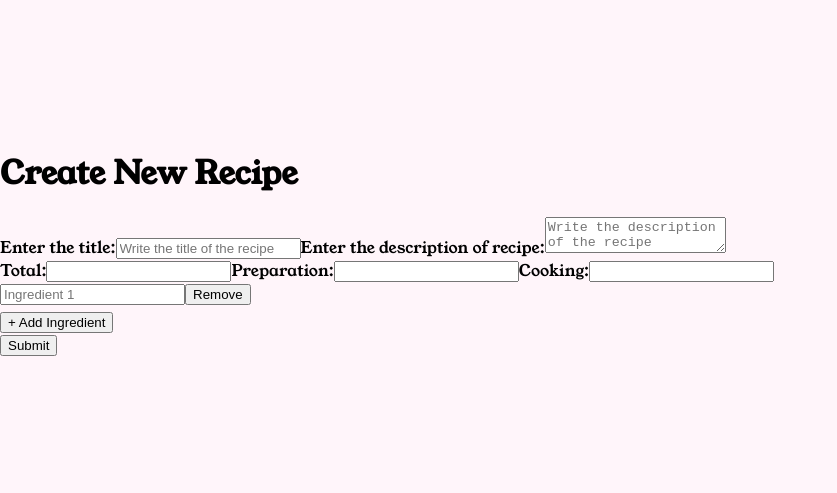
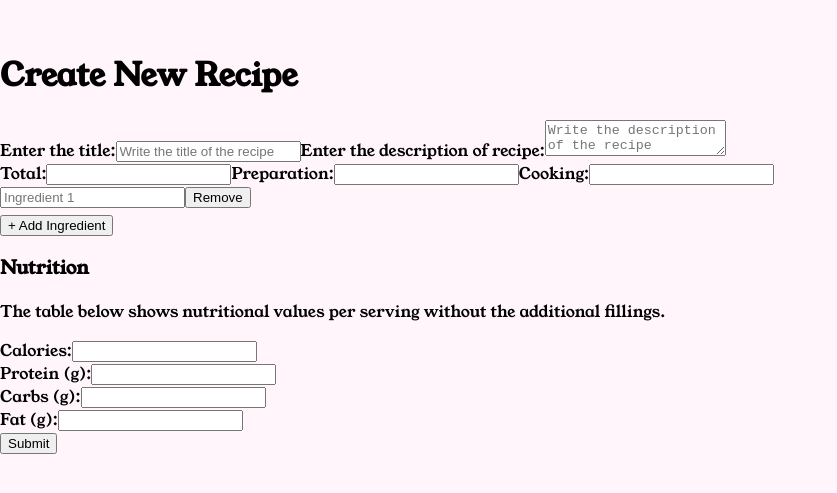
Before and after one commit to thenunachi/simplerecipe, a React (Create React App) app in the folder reci-app/frontend/: page /newRecipe in a window 1280 px wide. Shown: the part 157-650 px from the top of the page, without its empty margins (0-837 px from the left). Built offline with nearby package versions, Linux system fonts and the light colour scheme.

Commit message:
Nutrition post api done

```diff
--- /dev/null
+++ b/reci-app/frontend/src/inputForms/nutrition.js
@@ -0,0 +1,61 @@
+import { useState } from "react";
+
+const Nutrition = ({ nutrition, setNutrition }) => {
+    const handleChange = (e) => {
+        const { name, value } = e.target
+        setNutrition({
+            ...nutrition,
+            [name]: value
+        })
+    }
+
+
+    return (
+        <div>
+            <h3>Nutrition</h3>
+            <p>The table below shows nutritional values per serving without the additional fillings.</p>
+            <label>
+                Calories:
+                <input
+                    type="number"
+                    name="calories"
+                    value={nutrition.calories}
+                    onChange={handleChange} />
+
+            </label>
+            <br />
+            <label>
+                Protein (g):
+                <input
+                    type="number"
+                    name="protein"
+                    value={nutrition.protein}
+                    onChange={handleChange}
+                />
+            </label>
+            <br />
+            <label>
+                Carbs (g):
+                <input
+                    type="number"
+                    name="carbs"
+                    value={nutrition.carbs}
+                    onChange={handleChange}
+                />
+            </label>
+            <br />
+            <label>
+                Fat (g):
+                <input
+                    type="number"
+                    name="fat"
+                    value={nutrition.fat}
+                    onChange={handleChange}
+                />
+            </label>
+
+
+        </div>
+    )
+}
+export default Nutrition;
--- a/reci-app/frontend/src/newRecipe.js
+++ b/reci-app/frontend/src/newRecipe.js
@@ -2,7 +2,7 @@
 import { useState } from "react";
 import PrepTime from "./inputForms/prepTime";
 import Ingredients from "./inputForms/ingredients"
-
+import Nutrition from "./inputForms/nutrition";
 
 const NewRecipe = () => {
   const [title, setTitle] = useState("");
@@ -13,7 +13,13 @@ const NewRecipe = () => {
     cooking: ""
   });
   const [err, setErr] = useState("")
-  const [ingredients, setIngredients] = useState([""])
+  const [ingredients, setIngredients] = useState([""]);
+  const [nutrition, setNutrition] = useState({
+    calories: "",
+    protein: "",
+    carbs: "",
+    fat: ""
+  })
   const handleSubmit = (e) => {
     e.preventDefault();
 
@@ -21,7 +27,8 @@ const NewRecipe = () => {
       title,
       description,
       prepTime,
-      ingredients
+      ingredients,
+      nutrition
     };
 
     console.log("Submitting:", payload);
@@ -71,6 +78,7 @@ const NewRecipe = () => {
         {/* Pass state + setter into PrepTime */}
         <PrepTime prepTime={prepTime} setPrepTime={setPrepTime} />
         <Ingredients ingredients={ingredients} setIngredients={setIngredients} />
+        <Nutrition nutrition={nutrition} setNutrition={setNutrition} />
         <button type="submit">Submit</button>
       </form>
     </>
```
